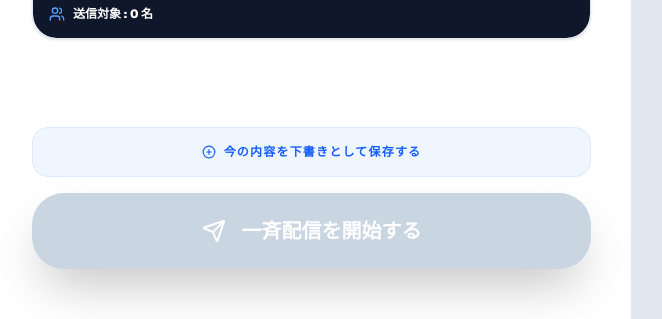
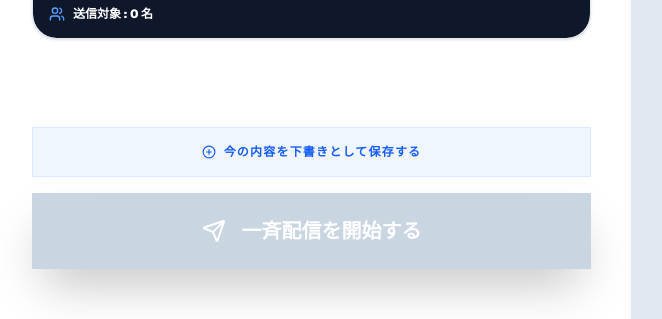
Before and after one commit to hey870desu-ai/event-manager-saas, a Next.js app: page /admin/marketing/newsletter in a window 1280 px wide. Shown: the part 2020-2339 px from the top of the page, without its empty margins (8-670 px from the left). Built offline with nearby package versions, Linux system fonts and the light colour scheme; no server answers.

Commit message:
fix: handleSendのローディング状態をsetIsSendingに修正。これで正真正銘の完成だっぺ！

```diff
--- a/app/admin/marketing/newsletter/page.tsx
+++ b/app/admin/marketing/newsletter/page.tsx
@@ -12,7 +12,8 @@ import { db, auth, storage } from "@/lib/firebase";
 export default function NewsletterStudio() {
   // 🏆 テナント情報（SNSや住所などの設定）を保持
   const [tenantData, setTenantData] = useState<any>(null);
-  const [isUploading, setIsUploading] = useState(false);
+  const [isSending, setIsSending] = useState(false); // 送信用
+  const [isSaving, setIsSaving] = useState(false);   // 保存用
   // 🏆 顧客リスト（絆リスト）用のStateを追加だばい！
   const [allRecipients, setAllRecipients] = useState<any[]>([]);
   const [selectedEmails, setSelectedEmails] = useState<string[]>([]);
@@ -226,7 +227,7 @@ export default function NewsletterStudio() {
 // 🏆 必殺技②：一時保存（下書き）する（写真も確実に保存する鉄壁版！）
   const handleSaveDraft = async () => {
     if (!tenantData) return;
-    setIsUploading(true);
+    setIsSaving(true);
     try {
       const { collection, addDoc, serverTimestamp } = await import("firebase/firestore");
 
@@ -259,7 +260,7 @@ export default function NewsletterStudio() {
     } catch (e) {
       alert("保存失敗だっぺ...");
     } finally {
-      setIsUploading(false);
+      setIsSending(false);
     }
   };
 
@@ -279,10 +280,10 @@ export default function NewsletterStudio() {
 
 // --- 🚀 配信開始ボタン（テキストも画像も1枚も漏らさない版！） ---
   const handleSend = async () => {
-    if (selectedEmails.length === 0) return alert("送る相手を一人以上選んでくんちぇ！");
+    if (selectedEmails.length === 0) return alert("送る相手を一人以上選んでください！");
     if (!confirm(`${selectedEmails.length}名のお客様に一斉配信を開始します。よろしいですか？`)) return;
 
-    setIsUploading(true);
+    setIsSending(true);
 
     try {
       // メイン写真の確定
@@ -335,7 +336,7 @@ export default function NewsletterStudio() {
       console.error(e);
       alert("送信中に問題が発生したっぺ...");
     } finally {
-      setIsUploading(false);
+      setIsSending(false);
     }
   };
 
@@ -535,23 +536,27 @@ export default function NewsletterStudio() {
 
           {/* --- 🚀 アクションエリア --- */}
           <div className="space-y-4 pt-10">
-            {/* 一時保存（下書き）ボタン */}
+            {/* 🎯 一時保存ボタン：isSaving を見るように変更！ */}
             <button
               onClick={handleSaveDraft}
-              disabled={isUploading}
-              className="w-full py-4 text-blue-600 text-xs font-black uppercase tracking-widest bg-blue-50 hover:bg-blue-100 rounded-2xl transition-all border border-blue-100 flex items-center justify-center gap-2"
+              disabled={isSaving || isSending}
+              className="w-full py-4 text-blue-600 text-xs font-black uppercase tracking-widest bg-blue-50 hover:bg-blue-100 rounded-none transition-all border border-blue-100 flex items-center justify-center gap-2"
             >
-              <PlusCircle size={14}/> 今の内容を下書きとして保存する
+              {isSaving ? (
+                <><Loader2 className="animate-spin" size={14}/> 保存中...</>
+              ) : (
+                <><PlusCircle size={14}/> 今の内容を下書きとして保存する</>
+              )}
             </button>
 
-            {/* 本番配信ボタン */}
+            {/* 🎯 本番配信ボタン：isSending だけを見るから、もう勝手にクルクルしないぞい！ */}
             <button
               onClick={handleSend}
-              disabled={isUploading || selectedEmails.length === 0}
-              className="w-full bg-slate-900 text-white py-6 rounded-[2rem] font-black text-xl flex items-center justify-center gap-4 hover:bg-blue-600 shadow-2xl transition-all disabled:bg-slate-300"
+              disabled={isSending || isSaving || selectedEmails.length === 0}
+              className="w-full bg-slate-900 text-white py-6 rounded-none font-black text-xl flex items-center justify-center gap-4 hover:bg-blue-600 shadow-2xl transition-all disabled:bg-slate-300"
             >
-              {isUploading ? (
-                <><Loader2 className="animate-spin" /> 送信・保存中だっぺ...</>
+              {isSending ? (
+                <><Loader2 className="animate-spin" /> 送信中...</>
               ) : (
                 <><Send size={24} /> {selectedEmails.length > 0 ? `${selectedEmails.length}名に一斉配信を開始！` : "一斉配信を開始する"}</>
               )}
```
